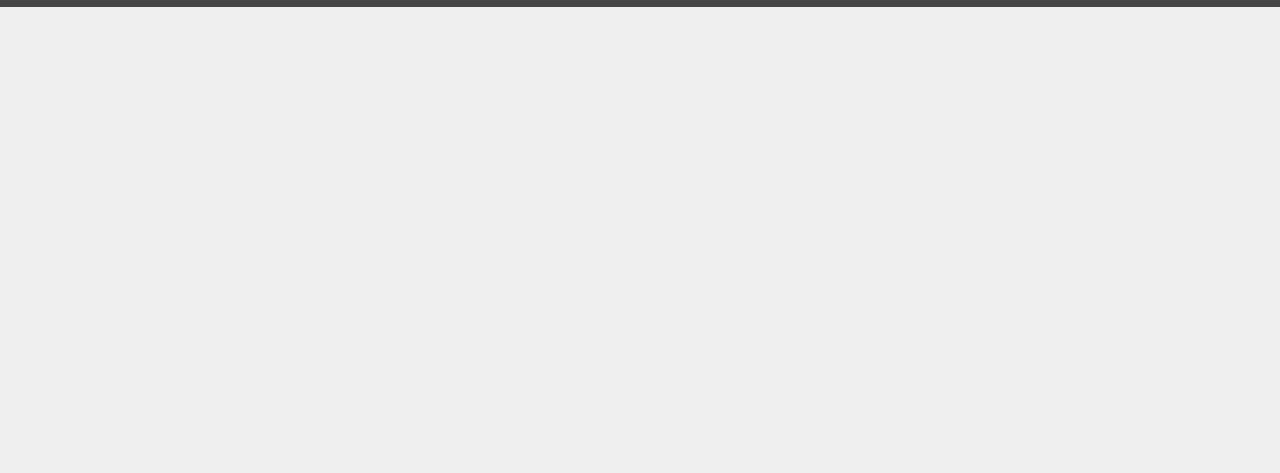
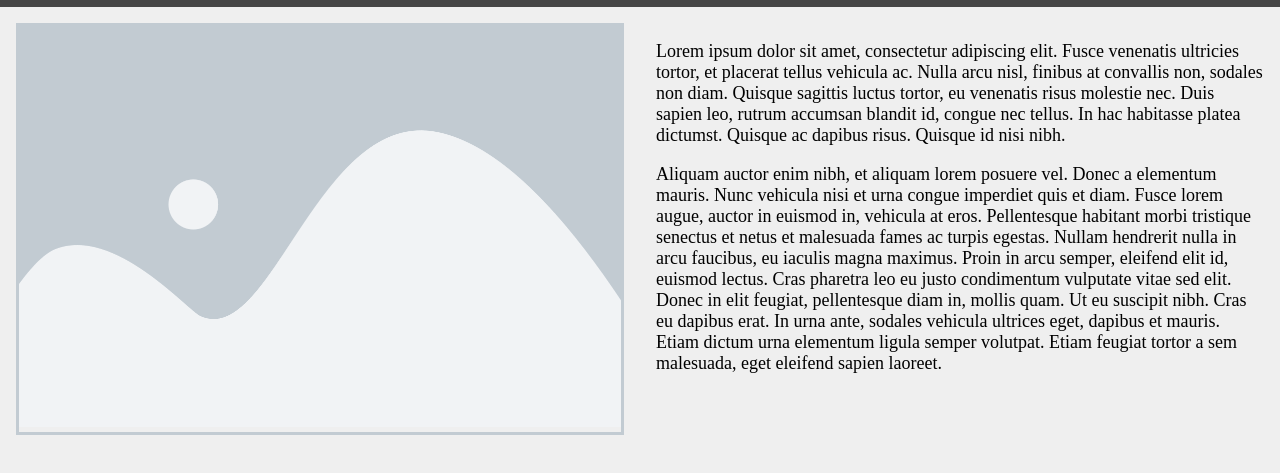
Before and after one commit to kitechyt/scroll-hide-header, a plain HTML site: page index.html in a window 1280 px wide. Shown: the part 105-578 px from the top of the page. Drawn offline with Linux system fonts and the light colour scheme.

Commit message:
Added dummy content

```diff
--- a/index.html
+++ b/index.html
@@ -1,5 +1,6 @@
 <!DOCTYPE html>
 <html lang="en">
+
 <head>
     <meta charset="UTF-8">
     <meta http-equiv="X-UA-Compatible" content="IE=edge">
@@ -13,6 +14,7 @@
     <link rel="stylesheet" href="./styles.css">
     <script src="./main.js"></script>
 </head>
+
 <body>
     <header>
         <div class="header-top">
@@ -41,5 +43,34 @@
             </div>
         </nav>
     </header>
+    <main class="content-container">
+        <div class="left-col">
+            <img src="./images/placeholder.png" alt="placeholder">
+        </div>
+        <div class="right-col">
+            <p>
+                Lorem ipsum dolor sit amet, consectetur adipiscing elit. Fusce venenatis ultricies tortor, et
+                placerat
+                tellus vehicula ac. Nulla arcu nisl, finibus at convallis non, sodales non diam. Quisque sagittis
+                luctus
+                tortor, eu venenatis risus molestie nec. Duis sapien leo, rutrum accumsan blandit id, congue nec
+                tellus.
+                In hac habitasse platea dictumst. Quisque ac dapibus risus. Quisque id nisi nibh.
+            </p>
+            <p>
+                Aliquam auctor enim nibh, et aliquam lorem posuere vel. Donec a elementum mauris. Nunc vehicula nisi
+                et
+                urna congue imperdiet quis et diam. Fusce lorem augue, auctor in euismod in, vehicula at eros.
+                Pellentesque habitant morbi tristique senectus et netus et malesuada fames ac turpis egestas. Nullam
+                hendrerit nulla in arcu faucibus, eu iaculis magna maximus. Proin in arcu semper, eleifend elit id,
+                euismod lectus. Cras pharetra leo eu justo condimentum vulputate vitae sed elit. Donec in elit
+                feugiat,
+                pellentesque diam in, mollis quam. Ut eu suscipit nibh. Cras eu dapibus erat. In urna ante, sodales
+                vehicula ultrices eget, dapibus et mauris. Etiam dictum urna elementum ligula semper volutpat. Etiam
+                feugiat tortor a sem malesuada, eget eleifend sapien laoreet.
+            </p>
+        </div>
+    </main>
 </body>
+
 </html>
--- a/main.js
+++ b/main.js
@@ -7,7 +7,7 @@ let _headerScroll = {
         const _this = _headerScroll;
         if (_this.scrollCount > 0) {
             const headerEl = document.querySelector('header');
-            if (window.scrollY >= 300 && _this.scrollYPos < window.scrollY) {
+            if (window.scrollY >= 50 && _this.scrollYPos < window.scrollY) {
                 headerEl.classList.add('off-screen');
             } else if (_this.scrollYPos > window.scrollY) {
                 headerEl.classList.remove('off-screen');
--- a/styles.css
+++ b/styles.css
@@ -8,7 +8,7 @@ body {
     margin: 0;
     background-color: #efefef;
     font-family: 'Bebas Neue', cursive;
-    height: 5000px;
+    min-height: 150vh;
 }
 
 ul {
@@ -19,6 +19,11 @@ ul {
 a {
     text-decoration: none;
     color: #fff;
+}
+
+p {
+    font-size: 18px;
+    font-family: 'open-sans', 'sans-serif';
 }
 
 .content-container {
@@ -53,7 +58,7 @@ header.off-screen {
 }
 
 @media screen and (min-width: 769px) {
-    .header-top .content-container{
+    .header-top .content-container {
         padding: 0 16px;
     }
 }
@@ -106,3 +111,43 @@ header.off-screen {
 .navbar ul li a:hover {
     text-decoration: underline;
 }
+
+main {
+    display: flex;
+    flex-wrap: wrap;
+    padding: 8px;
+}
+
+@media screen and (min-width: 769px) {
+    main {
+        flex-wrap: nowrap;
+        padding: 16px;
+    }
+}
+
+.left-col {
+    width: 100%;
+    max-height: 428px;
+    border: 3px solid #c2cbd2;
+    overflow: hidden;
+}
+
+.left-col img {
+    max-width: 100%;
+}
+
+.right-col {
+    width: 100%;
+}
+
+@media screen and (min-width: 769px) {
+
+    .left-col,
+    .right-col {
+        width: 50%;
+    }
+
+    .left-col {
+        margin-right: 32px;
+    }
+}
```
Also changed, not shown: images/placeholder.png (added). Lines whose indentation alone changed are shown as unchanged.
